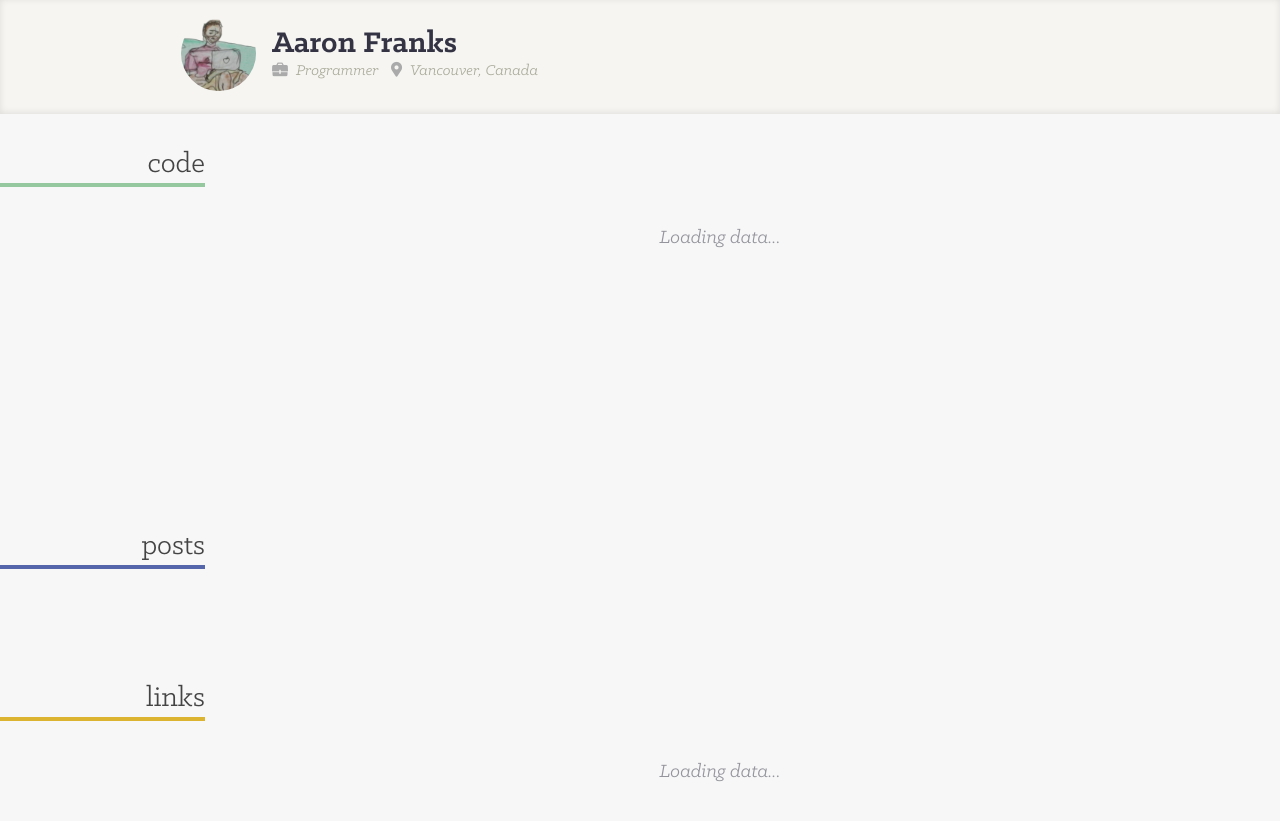
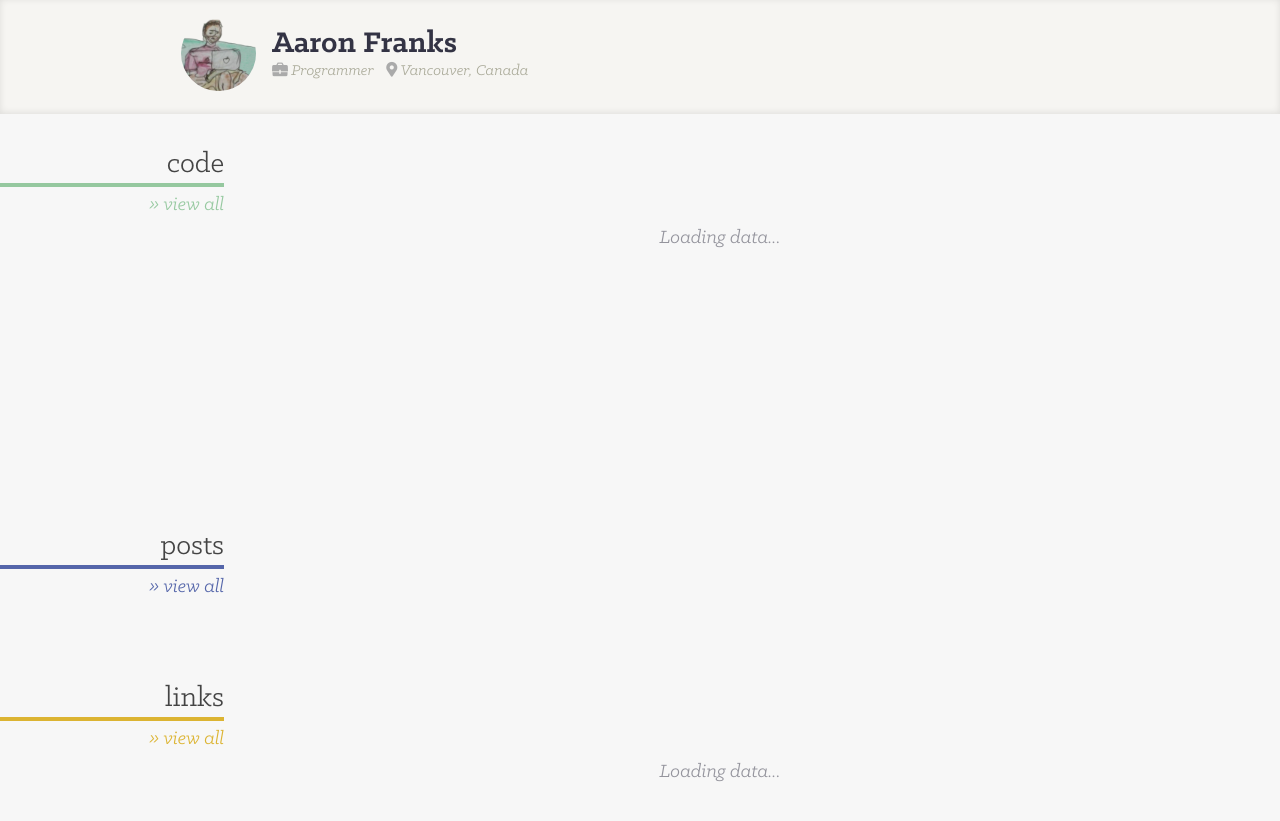
Before and after one commit to af/af.github.com, a Jekyll site: the page built from index.html, in a window 1280 px wide. Shown: the top 821 px of the page. Built offline with Jekyll 4.4.1, drawn with Linux system fonts in a browser that asks for light colours; Markdown is read by kramdown in place of the engine named in the settings.

Commit message:
Tighten up homepage markup & styles.

```diff
--- a/assets/main.css
+++ b/assets/main.css
@@ -133,17 +133,19 @@ body > header .location {
 }
 body > header .job:before {
   content: '\e802';
+  position: relative;
   color: #aaa;
   font-family: 'icons';
   font-style: normal;
-  margin-right: 0.5rem;
+  margin-right: 0.2em;
 }
 body > header .location:before {
   content: '\e801';
+  position: relative;
   color: #aaa;
   font-family: 'icons';
   font-style: normal;
-  margin-right: 0.5rem;
+  margin-right: 0.2em;
 }
 .content {
   margin-left: 20%;
@@ -304,48 +306,59 @@ section.homepage.loading:before {
 section.homepage.loading.failed:before {
   content: "Sorry, failed to load the data. Refresh and try again?";
 }
-section.homepage > a {
+section.homepage > header {
   display: block;
   position: relative;
   width: 20%;
+  padding-right: 2rem;
   float: left;
-  text-align: center;
+  text-align: right;
   height: 100%;
   overflow: hidden;
 }
 @media screen and (max-width: 400px) {
-  section.homepage > a {
+  section.homepage > header {
     font-size: 0.8rem;
   }
 }
+section.homepage > header a {
+  display: block;
+  color: #999;
+  font-style: italic;
+  padding: 0.3em 0;
+  border-top: 4px solid;
+  transition: margin-right 0.3s;
+}
+section.homepage > header a:hover {
+  margin-right: -1rem;
+}
+section.homepage > header a:before {
+  content: '» ';
+  vertical-align: top;
+}
 section.homepage h2 {
-  position: absolute;
-  left: 0;
-  width: 80%;
   margin: 0;
-  text-align: right;
   text-transform: lowercase;
   color: #444;
   font-weight: 300;
-  border-bottom: 4px solid;
 }
 section.homepage.code {
   height: 350px;
 }
-section.homepage.code h2 {
-  border-color: rgba(85,170,102,0.6);
+section.homepage.code a {
+  color: rgba(85,170,102,0.6);
 }
 section.homepage.posts {
   height: 120px;
 }
-section.homepage.posts h2 {
-  border-color: #56a;
+section.homepage.posts a {
+  color: #56a;
 }
 section.homepage.links {
   height: 140px;
 }
-section.homepage.links h2 {
-  border-color: #dcb432;
+section.homepage.links a {
+  color: #dcb432;
 }
 .homepage svg {
   display: block;
--- a/index.html
+++ b/index.html
@@ -4,17 +4,26 @@ title: Aaron Franks
 ---
 
 <section class="homepage code loading">
-    <a href="https://github.com/af"><h2>Code</h2></a>
+    <header>
+        <h2>Code</h2>
+        <a href="https://github.com/af">view all</a>
+    </header>
     <svg></svg>
 </section>
 
 <section class="homepage posts">
-    <a href="/posts"><h2>Posts</h2></a>
+    <header>
+        <h2>Posts</h2>
+        <a href="/posts">view all</a>
+    </header>
     <svg></svg>
 </section>
 
 <section class="homepage links loading">
-    <a href="http://delicious.com/aaron.franks"><h2>Links</h2></a>
+    <header>
+        <h2>Links</h2>
+        <a href="http://delicious.com/aaron.franks">view all</a>
+    </header>
     <svg></svg>
 </section>
 
--- a/styles/_fonts.styl
+++ b/styles/_fonts.styl
@@ -28,10 +28,11 @@
 
 includeIcon($char, $color)
     content: $char
+    position: relative
     color: $color
     font-family: 'icons'
     font-style: normal
-    margin-right: 0.5rem
+    margin-right: 0.2em
 
 $githubIcon($color='inherit')
     includeIcon('\e800', $color)
```
Also changed, not shown: styles/homepage.styl (+24 -13 lines).
